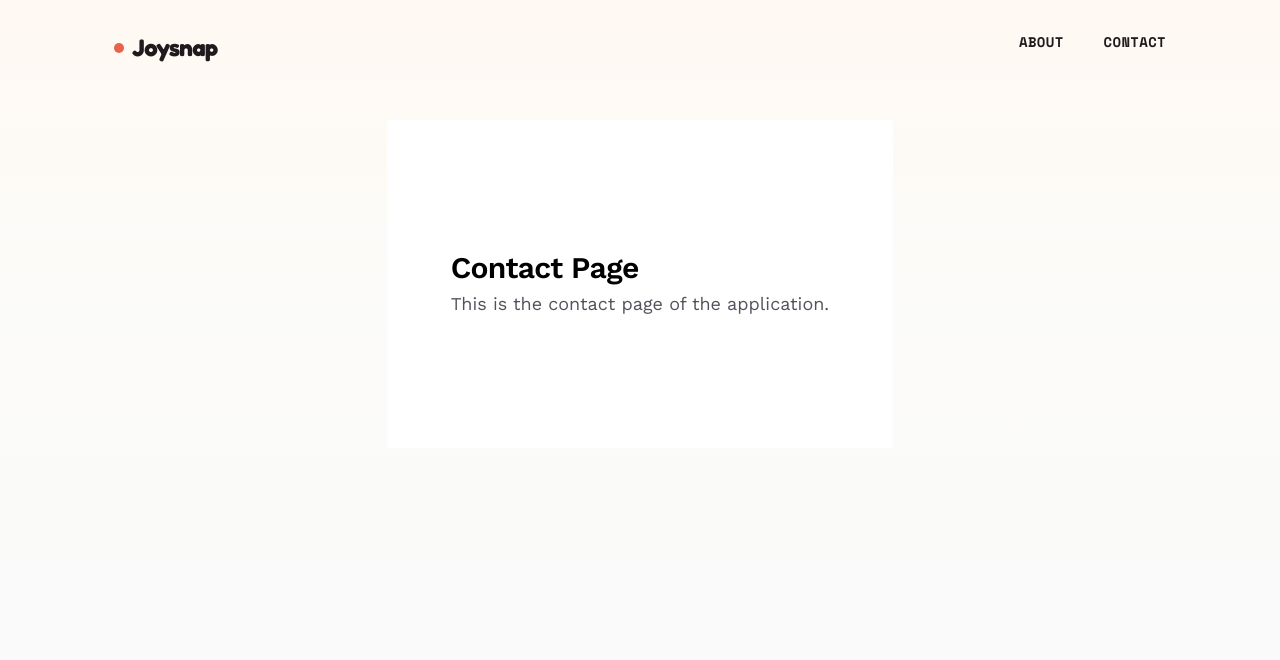
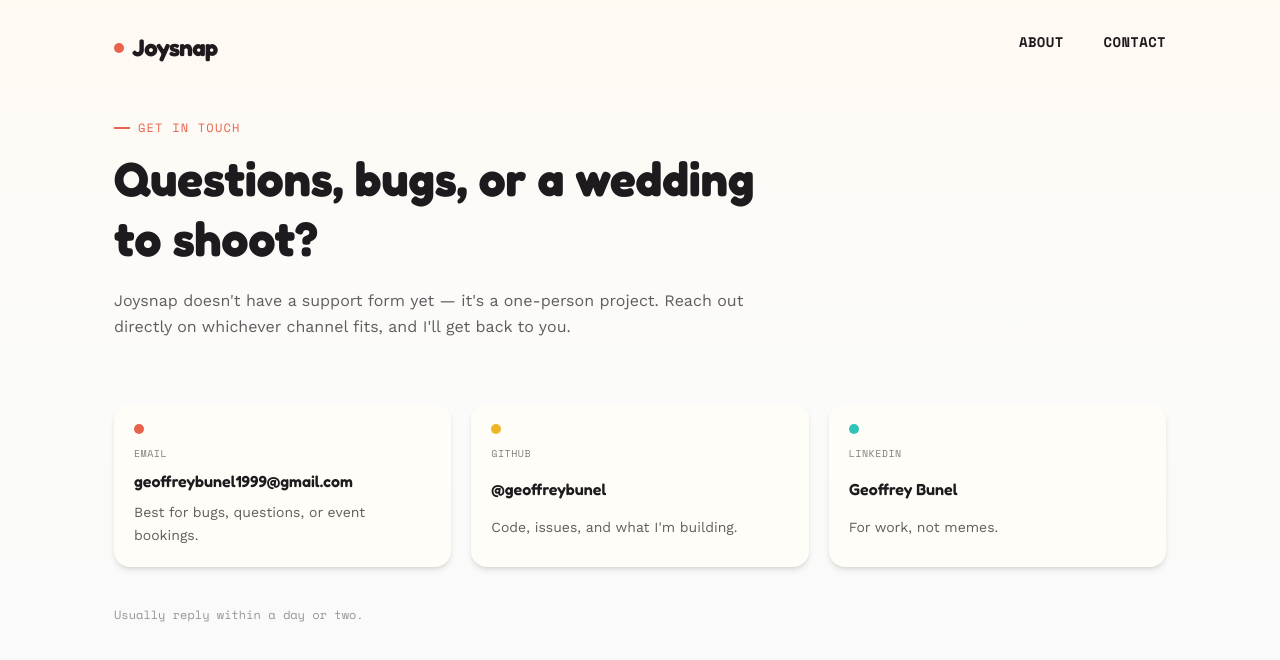
Before and after one commit to geoffreybunel/photobooth-app, a Next.js app: page /Contact in a window 1280 px wide. Shown: the top 660 px of the page. Built offline with nearby package versions, Linux system fonts and the light colour scheme.

Commit message:
contact page

```diff
--- a/app/Contact/page.tsx
+++ b/app/Contact/page.tsx
@@ -1,14 +1,74 @@
+const CHANNELS = [
+  {
+    dot: "bg-primary",
+    label: "Email",
+    value: "geoffreybunel1999@gmail.com",
+    href: "mailto:geoffreybunel1999@gmail.com",
+    hint: "Best for bugs, questions, or event bookings.",
+  },
+  {
+    dot: "bg-secondary",
+    label: "GitHub",
+    value: "@geoffreybunel",
+    href: "https://github.com/geoffreybunel",
+    hint: "Code, issues, and what I'm building.",
+  },
+  {
+    dot: "bg-accent",
+    label: "LinkedIn",
+    value: "Geoffrey Bunel",
+    href: "https://www.linkedin.com/in/geoffrey-bunel/",
+    hint: "For work, not memes.",
+  },
+];
+
 export default function Contact() {
-    return (
-        <div className="flex flex-col flex-1 items-center justify-center bg-zinc-50 font-sans dark:bg-black">
-            <main className="flex flex-1 w-full max-w-3xl flex-col items-center justify-between py-32 px-16 bg-white dark:bg-black sm:items-start">
-                <h1 className="max-w-xs text-3xl font-semibold leading-10 tracking-tight text-black dark:text-zinc-50">
-                    Contact Page
-                </h1>
-                <p className="max-w-md text-lg leading-8 text-zinc-600 dark:text-zinc-400">
-                    This is the contact page of the application.
-                </p>
-            </main>
-        </div>
-    );
+  return (
+    <div className="w-full">
+      {/* INTRO */}
+      <div className="max-w-2xl mb-16">
+        <p className="font-mono text-xs tracking-widest uppercase mb-3 flex items-center gap-2 text-primary">
+          <span className="w-4 h-0.5 inline-block bg-primary" />
+          Get in touch
+        </p>
+
+        <h1 className="font-display font-bold text-4xl md:text-5xl leading-tight mb-5">
+          Questions, bugs, or a wedding to shoot?
+        </h1>
+
+        <p className="text-base leading-relaxed text-base-content/70">
+          Joysnap doesn&apos;t have a support form yet — it&apos;s a one-person project.
+          Reach out directly on whichever channel fits, and I&apos;ll get back to you.
+        </p>
+      </div>
+
+      {/* CHANNELS */}
+      <div className="grid grid-cols-1 sm:grid-cols-3 gap-5 mb-10">
+        {CHANNELS.map((channel) => (
+          <a
+            key={channel.label}
+            href={channel.href}
+            target={channel.href.startsWith("http") ? "_blank" : undefined}
+            rel={channel.href.startsWith("http") ? "noopener noreferrer" : undefined}
+            className="card bg-[#FFFDF8] rounded-2xl shadow-md hover:-translate-y-1.5 transition-transform"
+          >
+            <div className="card-body p-5 gap-2">
+              <span className={`w-2.5 h-2.5 rounded-full ${channel.dot}`} />
+              <p className="font-mono text-[10px] uppercase tracking-wider text-base-content/55 mt-1">
+                {channel.label}
+              </p>
+              <p className="font-display font-semibold text-base wrap-break-word">
+                {channel.value}
+              </p>
+              <p className="text-sm leading-relaxed text-base-content/70">{channel.hint}</p>
+            </div>
+          </a>
+        ))}
+      </div>
+
+      <p className="font-mono text-xs text-base-content/45">
+        Usually reply within a day or two.
+      </p>
+    </div>
+  );
 }
```
